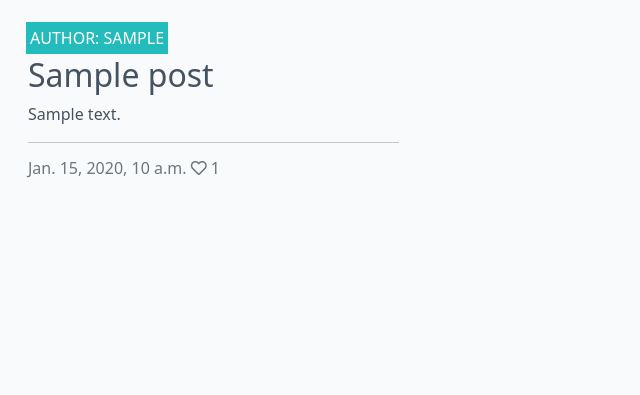
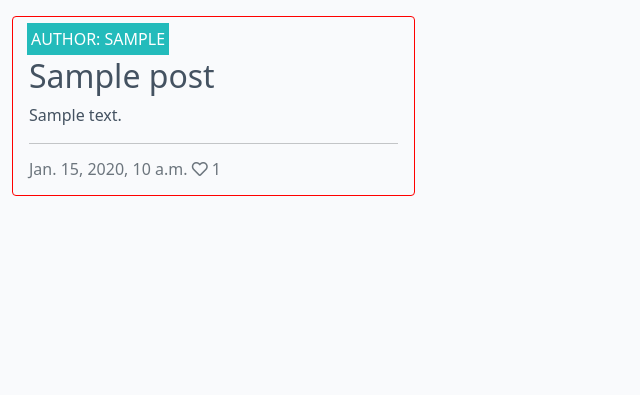
Before and after one commit to alexkisielewicz/django-blog, a Django app: page / in a window 1280 px wide. Shown: the part 60-455 px from the top of the page, without its empty margins (0-640 px from the left). Run offline with Django 3.2, Linux system fonts and the light colour scheme; tables that the repository leaves empty hold one stand-in row (values such as "Sample post").

Commit message:
Edit card width in css

```diff
--- a/static/css/style.css
+++ b/static/css/style.css
@@ -30,8 +30,12 @@ body {
 }
 
 .card {
-    border: none;
+    border: 1px solid red;
     background-color: transparent;
+}
+
+.card-img-top {
+    max-width: 350px;
 }
 
 .image-container {
--- a/templates/index.html
+++ b/templates/index.html
@@ -16,7 +16,7 @@
                                 {% if "placeholder" in post.featured_image.url %}
                                 <img class="card-img-top" src="https://codeinstitute.s3.amazonaws.com/fullstack/blog/default.jpg">
                                 {% else %}
-                                <img class="card-imt-top" src="{{ post.featured_image.url }}">
+                                <img class="card-img-top" src="{{ post.featured_image.url }}">
                                 {% endif %}
                                 <div class="image-flash">
                                     <p class="author">Author: {{ post.author }}</p>
```
